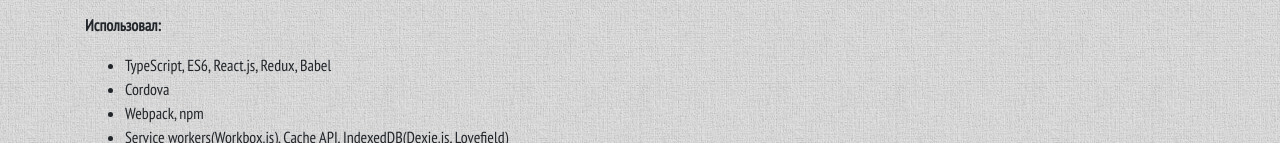
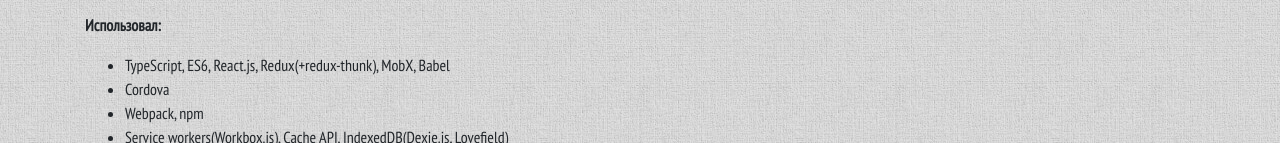
Before and after one commit to slavent/slavent.ru, a website: page src/static/index.html in a window 1280 px wide. Shown: the part 1111-1254 px from the top of the page. Drawn offline with nearby package versions, Linux system fonts and the light colour scheme.

Commit message:
add skills

```diff
--- a/src/static/index.html
+++ b/src/static/index.html
@@ -92,7 +92,7 @@
 
             <p><b>Использовал:</b></p>
             <ul>
-                <li>TypeScript, ES6, React.js, Redux, Babel</li>
+                <li>TypeScript, ES6, React.js, Redux(+redux-thunk), MobX, Babel</li>
                 <li>Cordova</li>
                 <li>Webpack, npm</li>
                 <li>Service workers(Workbox.js), Cache API, IndexedDB(Dexie.js, Lovefield)</li>
```
